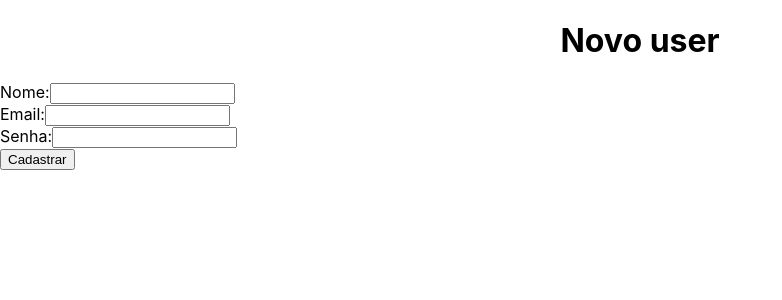
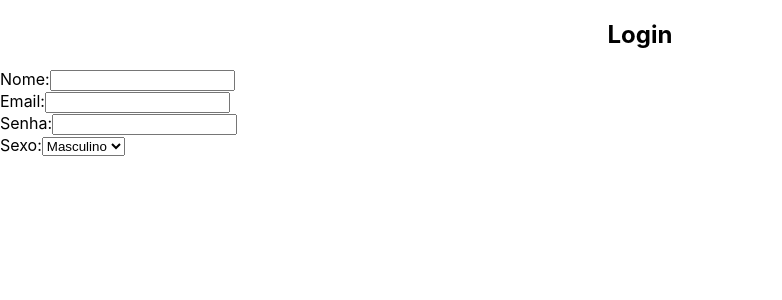
Before and after one commit to PauloMiguel13000/useCallback_em_React, a React (Create React App) app in the folder apresentar/: page / in a window 1280 px wide. Shown: the top 300 px of the page, without its empty margins (0-782 px from the left). Built offline with nearby package versions, Linux system fonts and the light colour scheme.

Commit message:
adicionado formulark

```diff
--- a/apresentar/src/App.js
+++ b/apresentar/src/App.js
@@ -1,54 +1,60 @@
-import React, {Component} from 'react';
-
-
+import React, {Component} from "react";
 
 class App extends Component{
-
     constructor(props){
         super(props);
-        this.state={
-            nome: '',
+        this.state = {
+         form:{nome: '',
         email:'',
         senha: '',
-            error: ''
-        };
-        this.cadastrar = this.cadastrar.bind(this);
+        sexo: '' }
         }
-    cadastrar(event){
-       const {nome, email, senha} = this.state;
 
-       if(nome !== '' && email !== '' && senha !== '')  {
-       alert(`Nome: ${nome} \nEmail: ${email} \nSenha: ${senha}`)
-       }else{
-        this.setState({error: 'ops, parece que esta faltando algo'});
+        this.dadosForm = this.dadosForm.bind(this);
     }
-       event.preventDefault();
+    dadosForm(e){
+        let form = this.state.form;
+        form[e.target.name] = e.target.value;
+        this.setState({form: form});
     }
 
     render(){
         return(
+
             <div>
-
-                <h1>Novo user</h1>
-                {this.state.error && <p>{this.state.error}</p>}
-                <form onSubmit={this.cadastrar}>
-                    <label>Nome:</label>
-                <input type="text" value={this.state.nome}
-                onChange={(e) => this.setState({nome: e.target.value})}></input>
+                <h2>Login</h2>
+                Nome:
+                <input type="text" name="nome" value={this.state.form.nome}
+                onChange={this.dadosForm}></input>
                 <br></br>
-                <label>Email:</label>
-                 <input type="email" value={this.state.email}
-                onChange={(e) => this.setState({email: e.target.value})}></input>
+            Email:
+            <input type="email" name="email" value={this.state.form.email}
+             onChange={this.dadosForm}></input>
              <br></br>
-                <label>Senha:</label>
-                 <input type="password" value={this.state.senha}
-                onChange={(e) => this.setState({senha: e.target.value})}></input>
+                 Senha:
+                 <input type="password" name="senha"
+                  value={this.state.form.senha}
+                  onChange={this.dadosForm}></input>
 <br></br>
-                <button type="submit">Cadastrar</button>
-                </form>
+                Sexo:
+                <select name="sexo" value={this.state.form.sexo}
+                 onChange={this.dadosForm}>
+                    <option value="Masculino">Masculino</option>
+                    <option value="Feminino">Feminino</option>
+                </select>
+                 <div>
+                 <h3>{this.state.form.nome}</h3>
+                    <h3>{this.state.form.email}</h3>
+                    <h3>{this.state.form.senha}</h3>
+                    <h3>{this.state.form.sexo}</h3>
+                 </div>
                  </div>
         );
     }
+
+
 }
 
+
+
 export default App;
```
Lines whose indentation alone changed are shown as unchanged.
